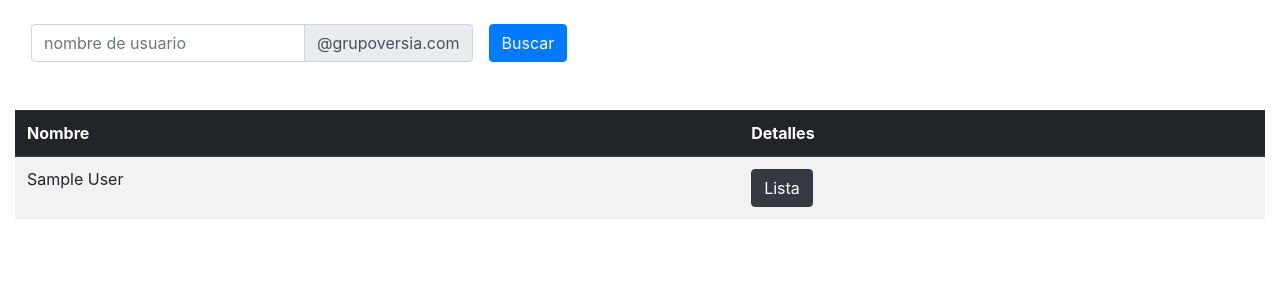
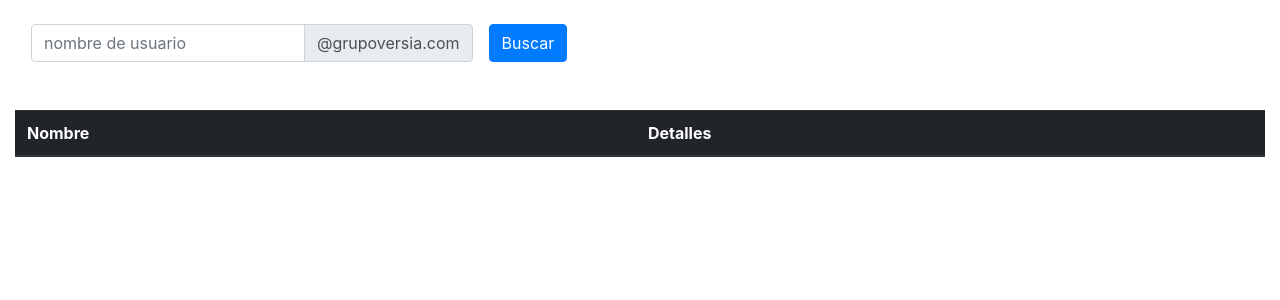
Before and after one commit to samvrai/koffein, a Django app: page /users/ in a window 1280 px wide. Shown: the part 56-356 px from the top of the page. Run offline with Django 3.2, Linux system fonts and the light colour scheme; a user stored in the database is signed in; tables that the repository leaves empty hold one stand-in row (values such as "Sample post"); lists and menus that the app fills with data are empty; some libraries are stand-ins or nearby versions.

Commit message:
Funcionalidad de usuarios v0.7

```diff
--- a/coffees/models.py
+++ b/coffees/models.py
@@ -1,4 +1,5 @@
 from django.db import models
+from django.contrib.auth.models import User
 
 
 # Create your models here.
@@ -9,13 +10,6 @@
 
     def __str__(self):
         return str(self.date)
-
-
-class User(models.Model):
-    name = models.CharField(max_length=200, unique=True)
-
-    def __str__(self):
-        return self.name
 
 
 class Coffee(models.Model):
@@ -30,14 +24,14 @@
 class CoffeeUserOrder(models.Model):
     paid = models.BooleanField(default=False)
     coffees = models.ManyToManyField(Coffee, through='CoffeeUserOrderQuantity')
-    user = models.ForeignKey(User, on_delete=models.CASCADE)
-    order = models.ForeignKey(Order, on_delete=models.CASCADE)
+    user = models.ForeignKey(User, on_delete=models.DO_NOTHING)
+    order = models.ForeignKey(Order, on_delete=models.DO_NOTHING)
 
     class Meta:
         unique_together = ('user', 'order')
 
     def __str__(self):
-        return self.user.name
+        return self.user.username
 
 
 class CoffeeUserOrderQuantity(models.Model):
--- a/coffees/templates/base.html
+++ b/coffees/templates/base.html
@@ -28,13 +28,19 @@
         <li class="nav-item">
         <a class="nav-link" href="/orders">Lotes</a>
       </li>
+      {% if user.is_staff %}
       <li class="nav-item">
         <a class="nav-link" href="/users">Usuarios</a>
       </li>
+      {% else %}
+      <li class="nav-item">
+        <a class="nav-link" href="/user/{{user.id}}">Pedidos</a>
+      </li>
+      {% endif %}
     </ul>
     <ul class="navbar-nav">
       <li class="nav-item dropdown">
-          <a class="nav-link dropdown-toggle" href="#" id="navbarDropdown" role="button" data-toggle="dropdown" aria-haspopup="true" aria-expanded="false">{{user.get_username}}</a>
+          <a class="nav-link dropdown-toggle" href="#" id="navbarDropdown" role="button" data-toggle="dropdown" aria-haspopup="true" aria-expanded="false">{{user.username}}</a>
           <div class="dropdown-menu dropdown-menu-right text-right" aria-labelledby="navbarDropdown">
               <a class="dropdown-item" href="/logout">Cerrar sesión</a>
           </div>
--- a/coffees/templates/coffees/coffee_selector.html
+++ b/coffees/templates/coffees/coffee_selector.html
@@ -1,7 +1,7 @@
 {% extends 'base.html' %}
 
 {% block content %}
-<form method="post" action=" {% url 'coffees:select_coffee' order user %} ">{% csrf_token %}
+<form method="post" action=" {% url 'coffees:select_coffee' order user_target %} ">{% csrf_token %}
     {% for field in form %}
     <div class="form-check">
         {{ field }}
--- a/coffees/templates/coffees/coffeeuserorder_list.html
+++ b/coffees/templates/coffees/coffeeuserorder_list.html
@@ -15,7 +15,7 @@
         <td>{{order.order__date}}</td>
         <td>{% if order.paid %}Sí{% else %}No{% endif %}</td>
         <td>
-            <a class="btn btn-dark" href="/user/{{order.order_id}}/{{user}}/details" role="button">Detalles</a>
+            <a class="btn btn-dark" href="/user/{{order.order_id}}/{{user_target}}/details" role="button">Detalles</a>
         </td>
     </tr>
     {% endfor %}
--- a/coffees/templates/coffees/order_user.html
+++ b/coffees/templates/coffees/order_user.html
@@ -13,7 +13,7 @@
     <tbody>
     {% for user in user_list %}
     <tr>
-        <td>{{user.name}}</td>
+        <td>{{user.username}}</td>
         <td>{% if user.paid %}Sí{% else %}No{% endif %}</td>
         <td>
             {% if not closed %}
--- a/coffees/templates/coffees/update_user.html
+++ b/coffees/templates/coffees/update_user.html
@@ -1,7 +1,7 @@
 {% extends 'base.html' %}
 
 {% block content %}
-<form method="post" action="{% url 'coffees:update_user' order user %}">{% csrf_token %}
+<form method="post" action="{% url 'coffees:update_user' order user_target %}">{% csrf_token %}
     {{form.as_table}}
     <br>
     <button type="submit" class="btn btn-primary">Confirmar</button>
--- a/coffees/templates/coffees/user_details.html
+++ b/coffees/templates/coffees/user_details.html
@@ -28,5 +28,9 @@
 Precio total del pedido: {{total|floatformat:2}}€
 {% endif %}
 <br><br>
-<a class="btn btn-primary" href="/order/{{order}}" role="button">Volver</a>
+{% if user.is_staff %}
+    <a class="btn btn-primary" href="/order/{{order}}" role="button">Volver</a>
+{% else %}
+    <a class="btn btn-primary" href="/user/{{user.id}}" role="button">Volver</a>
+{% endif %}
 {% endblock %}
--- a/coffees/templates/coffees/user_list.html
+++ b/coffees/templates/coffees/user_list.html
@@ -22,12 +22,14 @@
     </thead>
     <tbody>
     {% for user in user_list %}
+    {% if not user.is_staff%}
     <tr>
-        <td>{{user.name}}</td>
+        <td>{{user.username}}</td>
         <td>
             <a class="btn btn-dark" href="/user/{{user.id}}" role="button">Lista</a>
         </td>
     </tr>
+    {% endif %}
     {% endfor %}
     </tbody>
 </table>
--- a/coffees/urls.py
+++ b/coffees/urls.py
@@ -15,12 +15,12 @@
     path('delete_order/<int:pk>', views.OrderDelete.as_view(), name='delete_order'),
     path('users/', views.UserListView.as_view(), name='users'),
     path('user/<int:pk>', views.UserOrderListView.as_view(), name='user_orders'),
-    path('user/<int:pk>/<int:user>/details', views.UserOrderDetailsView.as_view(), name='user_order_details'),
+    path('user/<int:pk>/<int:user_target>/details', views.UserOrderDetailsView.as_view(), name='user_order_details'),
     path('new_user/<int:pk>', views.UserCreate.as_view(), name='new_user'),
     path('new_user/<int:pk>/coffees', views.UserUpdate.as_view(), name='new_user_coffees'),
-    path('update_user/<int:pk>/<int:user>', views.CoffeeSelector.as_view(), name='select_coffee'),
-    path('update_user/<int:pk>/<int:user>/checkout', views.UserUpdate.as_view(), name='update_user'),
-    path('delete_user/<int:pk>/<int:user>', views.UserDelete.as_view(), name='delete_user'),
+    path('update_user/<int:pk>/<int:user_target>', views.CoffeeSelector.as_view(), name='select_coffee'),
+    path('update_user/<int:pk>/<int:user_target>/checkout', views.UserUpdate.as_view(), name='update_user'),
+    path('delete_user/<int:pk>/<int:user_target>', views.UserDelete.as_view(), name='delete_user'),
     path('login/', auth_views.LoginView.as_view(template_name='login.html'), name='login'),
     path('logout/', auth_views.LogoutView.as_view(template_name='login.html'), name='logout'),
 ]
--- a/coffees/views.py
+++ b/coffees/views.py
@@ -90,6 +90,7 @@
 
 class UserListView(LoginRequiredMixin, generic.ListView):
     model = User
+    template_name = 'coffees/user_list.html'
 
     def get_queryset(self):
         try:
@@ -115,15 +116,15 @@
 
     def get_context_data(self, **kwargs):
         context = super(UserOrderListView, self).get_context_data(**kwargs)
-        user = kwargs['pk']
+        user_target = kwargs['pk']
         try:
-            cuo = CoffeeUserOrder.objects.filter(user=user).values('order__date', 'paid', 'order_id')
+            cuo = CoffeeUserOrder.objects.filter(user=user_target).values('order__date', 'paid', 'order_id')
 
         except Exception as ex:
             return context
 
         context['orders'] = cuo
-        context['user'] = user
+        context['user_target'] = user_target
         return context
 
 
@@ -144,10 +145,13 @@
 
     def post(self, request, *args, **kwargs):
         try:
-            user = User.objects.get(name=request.POST['name'])
+            user = User.objects.get(username=request.POST['username'])
         except User.DoesNotExist:
-            user = User(name=request.POST['name'])
+            user = User(username=request.POST['username'])
             user.save()
+        except Exception as ex:
+            tr = ex
+
         order = Order.objects.get(id=int(request.POST['orders']))
         try:
             CoffeeUserOrder.objects.get(order=order, user=user)
@@ -164,13 +168,13 @@
 
     def get_form_kwargs(self):
         kwargs = super(CoffeeSelector, self).get_form_kwargs()
-        kwargs['user'] = self.kwargs['user']
+        kwargs['user_target'] = self.kwargs['user_target']
         kwargs['order'] = self.kwargs['pk']
         return kwargs
 
     def get_context_data(self, **kwargs):
         context = super(CoffeeSelector, self).get_context_data(**kwargs)
-        context['user'] = self.kwargs['user']
+        context['user_target'] = self.kwargs['user_target']
         context['order'] = self.kwargs['pk']
         return context
 
@@ -180,12 +184,12 @@
             if i.startswith('coffee'):
                 selected.append(int(i.split('_')[1]))
 
-        order = kwargs['pk']
-        user = kwargs['user']
+        order = Order.objects.get(id=kwargs['pk'])
+        user_target = User.objects.get(id=kwargs['user_target'])
         try:
-            cuo = CoffeeUserOrder.objects.get(order=order, user=user)
+            cuo = CoffeeUserOrder.objects.get(order=order, user=user_target)
         except CoffeeUserOrder.DoesNotExist:
-            return None
+            cuo = CoffeeUserOrder(order=order, user=user_target)
 
         for coffee in selected:
             coffee_aux = Coffee.objects.get(pk=coffee)
@@ -198,7 +202,7 @@
         for coffee in coffees_remove:
             cuo.coffees.remove(coffee)
 
-        return redirect('/update_user/' + str(self.kwargs['pk']) + '/' + str(self.kwargs['user']) + '/checkout')
+        return redirect('/update_user/' + str(self.kwargs['pk']) + '/' + str(self.kwargs['user_target']) + '/checkout')
 
 
 class UserUpdate(LoginRequiredMixin, generic.FormView):
@@ -208,25 +212,25 @@
 
     def get_form_kwargs(self):
         kwargs = super(UserUpdate, self).get_form_kwargs()
-        kwargs['user'] = self.kwargs['user']
+        kwargs['user_target'] = self.kwargs['user_target']
         kwargs['order'] = self.kwargs['pk']
         return kwargs
 
     def get_context_data(self, **kwargs):
         context = super(UserUpdate, self).get_context_data(**kwargs)
-        context['user'] = self.kwargs['user']
+        context['user_target'] = self.kwargs['user_target']
         context['order'] = self.kwargs['pk']
         return context
 
     def post(self, request, *args, **kwargs):
         order = kwargs['pk']
-        user = kwargs['user']
+        user_target = kwargs['user_target']
         coffees = []
         for data in request.POST:
             if data.startswith('coffee'):
                 coffees.append({'key': int(data.split('_')[1]),  'quantity': int(request.POST[data])})
         try:
-            cuo = CoffeeUserOrder.objects.get(order=order, user=user)
+            cuo = CoffeeUserOrder.objects.get(order=order, user=user_target)
         except CoffeeUserOrder.DoesNotExist:
             return None
 
@@ -234,20 +238,26 @@
             c_2 = CoffeeUserOrderQuantity.objects.get(coffee=coffee['key'], cuo=cuo)
             c_2.quantity = coffee['quantity']
             c_2.save()
-        return redirect('/order/' + str(order))
+
+        if request.user.is_staff:
+            returner = '/order/' + str(order)
+        else:
+            returner = '/orders'
+        return redirect(returner)
 
 
 class UserDelete(LoginRequiredMixin, generic.DeleteView):
     model = CoffeeUserOrder
+    login_url = '/login/'
 
     def get_success_url(self):
         return '/order/' + str(self.kwargs['pk'])
 
     def post(self, request, *args, **kwargs):
         order = kwargs['pk']
-        user = kwargs['user']
+        user_target = kwargs['user_target']
         try:
-            cuo = CoffeeUserOrder.objects.get(order=order, user=user)
+            cuo = CoffeeUserOrder.objects.get(order=order, user=user_target)
         except CoffeeUserOrder.DoesNotExist:
             return None
         cuo.delete()
@@ -256,13 +266,14 @@
 
 class UserOrderDetailsView(LoginRequiredMixin, generic.TemplateView):
     template_name = 'coffees/user_details.html'
+    login_url = '/login/'
 
     def get_context_data(self, **kwargs):
         context = super(UserOrderDetailsView, self).get_context_data(**kwargs)
         order = Order.objects.get(pk=self.kwargs['pk'])
-        user = self.kwargs['user']
+        user_target = self.kwargs['user_target']
         try:
-            cuo = CoffeeUserOrder.objects.get(order=order, user=user)
+            cuo = CoffeeUserOrder.objects.get(order=order, user=user_target)
             coffees = CoffeeUserOrderQuantity.objects.filter(
                 cuo=cuo).values('coffee_id', 'coffee__name', 'coffee__price').annotate(
                 quantity=Sum('quantity')).annotate(total=ExpressionWrapper(F('coffee__price') *
```
Also changed, not shown: coffees/forms.py (+16 -8 lines), coffees/templates/coffees/order_list.html (+14 -0 lines), coffees/migrations/0001_initial.py, coffees/migrations/0002_auto_20180306_1222.py (deleted), coffees/migrations/0003_auto_20180306_1222.py (deleted).
